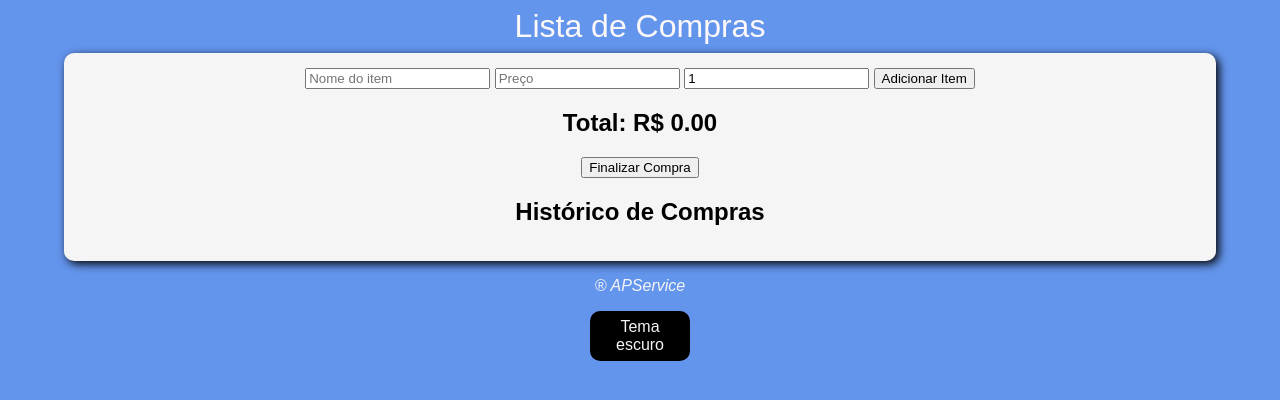
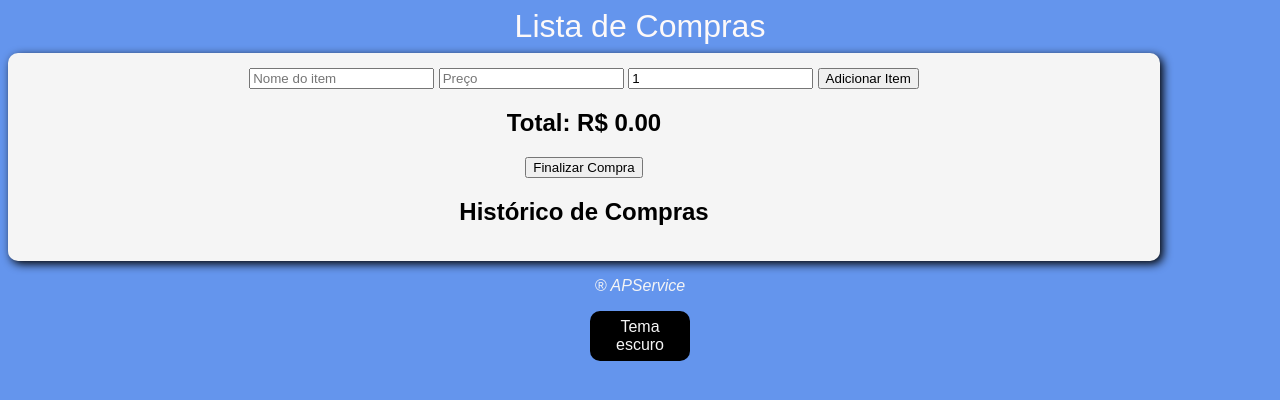
Before and after one commit to PinheiroAnderson/listaDeCompras, a plain HTML site: page index.html in a window 1280 px wide. Drawn offline with Linux system fonts and the light colour scheme.

Commit message:
Update style.css

```diff
--- a/style.css
+++ b/style.css
@@ -28,7 +28,7 @@ section {
     border-radius: 10px;
     padding: 15px;
     max-width: 90%; /* Ajustado para responsividade */
-    margin: auto;
+    margin: 8px;
     box-shadow: 3px 3px 10px #000000;
     text-align: center;
 }
```
